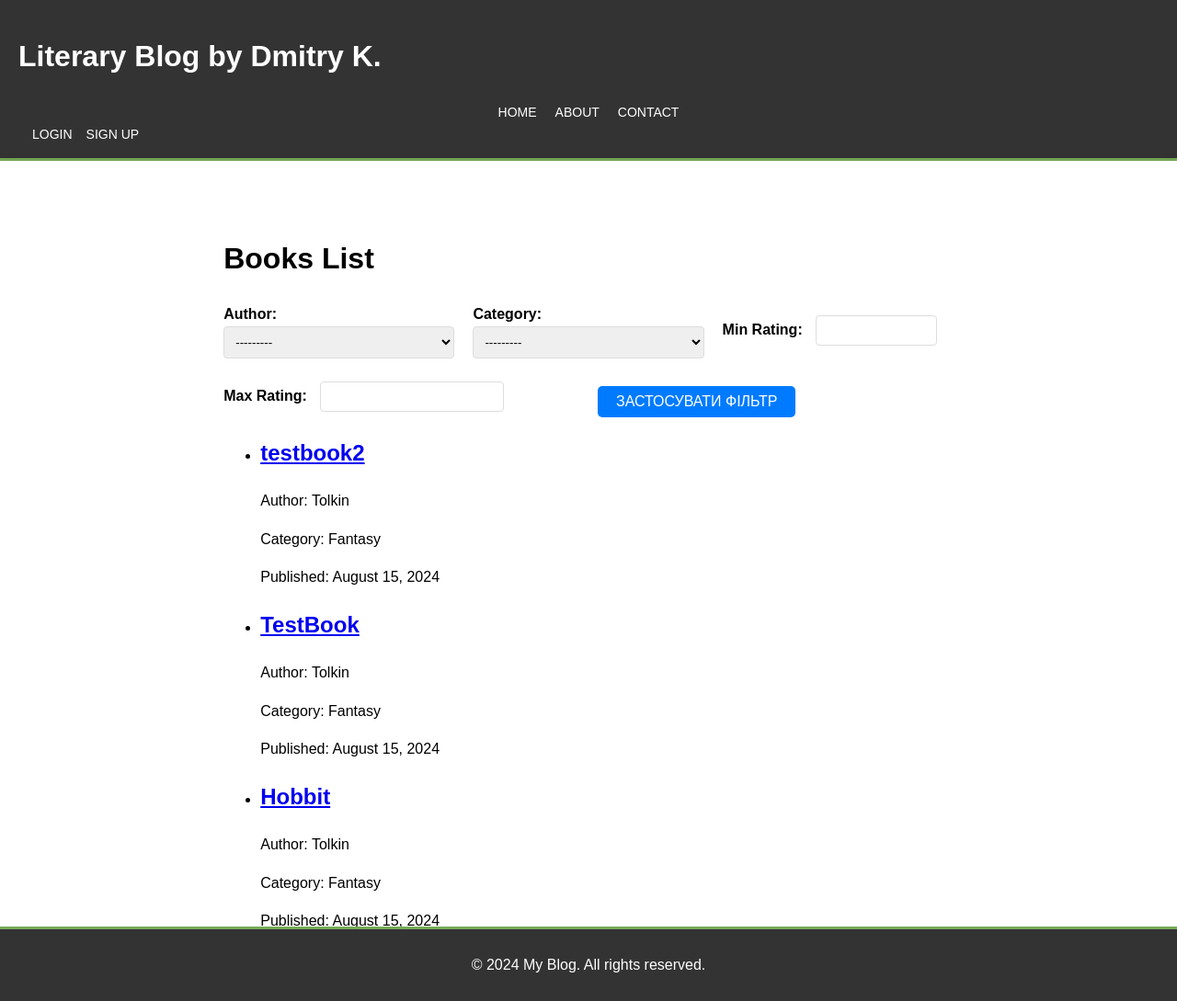
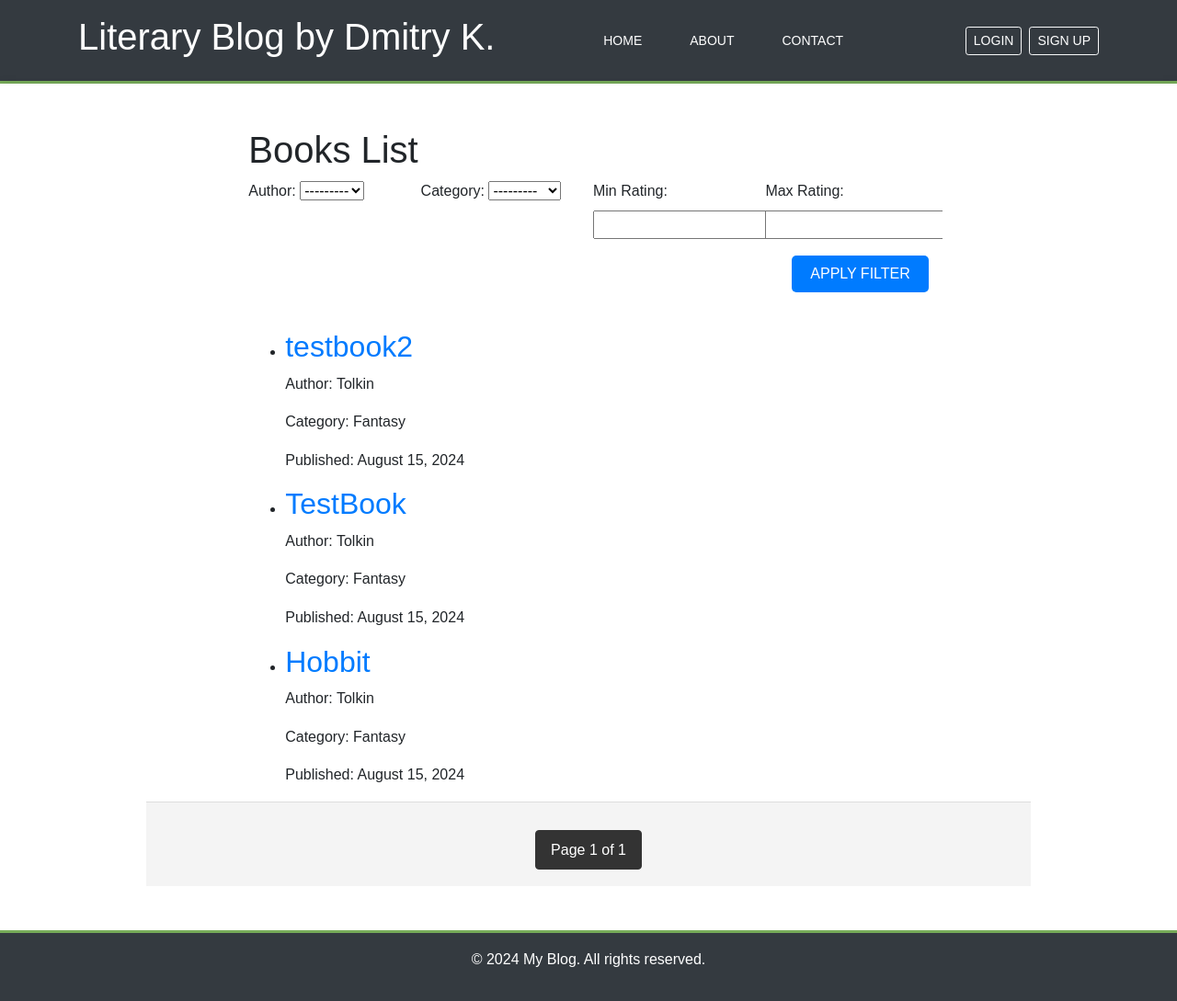
Before and after one commit to DonPomidon/LiteraryBlog, a Django app: page / in a window 1280 px wide. Shown: the whole page at 92% size. Run offline with Django 5.2, Linux system fonts and the light colour scheme; data comes from the database, SQL or seed files in the repository; both versions use the stored data as it was after the commit; some libraries are stand-ins or nearby versions.

Commit message:
Reworked design, validation on title and author when user try to add a new book, added the ability to edit review by users

```diff
--- a/blog/forms.py
+++ b/blog/forms.py
@@ -6,6 +6,12 @@ class ReviewForm(forms.ModelForm):
     class Meta:
         model = Review
         fields = ['comment', 'rating']
+
+
+class EditReviewForm(forms.ModelForm):
+    class Meta:
+        model = Review
+        fields = ['rating']
 
 
 class AddBookForm(forms.ModelForm):
--- a/blog/models.py
+++ b/blog/models.py
@@ -1,6 +1,9 @@
 from django.db import models
 from django.urls import reverse
 from accounts.models import CustomUser
+from django.core.validators import MaxValueValidator, MinValueValidator
+from django.utils import timezone
+from django.core.exceptions import ValidationError
 
 
 class Category(models.Model):
@@ -56,8 +59,9 @@ class Review(models.Model):
     book = models.ForeignKey(Book, related_name='reviews', on_delete=models.CASCADE)
     user = models.ForeignKey(CustomUser, on_delete=models.CASCADE)
     comment = models.TextField()
-    rating = models.FloatField(default=0, max_length=2)
+    rating = models.FloatField(default=0, validators=[MinValueValidator(0.0), MaxValueValidator(10.0)])
     created = models.DateTimeField(auto_now_add=True)
+    updated = models.DateTimeField(auto_now=True)
 
     class Meta:
         ordering = ['created']
@@ -69,5 +73,6 @@ class Review(models.Model):
         return f'Review by {self.user.username} - {self.book.title}'
 
     def save(self, *args, **kwargs):
+        self.updated = timezone.now()
         super().save(*args, **kwargs)
         self.book.update_rating()
--- a/blog/urls.py
+++ b/blog/urls.py
@@ -11,5 +11,6 @@ urlpatterns = [
     path('<int:book_id>/review/', views.book_review, name='book_review'),
     path('about/', views.blog_about, name='blog_about'),
     path('contacts/', views.blog_contacts, name='blog_contacts'),
-    path('add_book/', views.book_add, name='book_add')
+    path('add_book/', views.book_add, name='book_add'),
+    path('edit_review/<int:review_id>', views.edit_review, name='edit_review'),
 ]
--- a/blog/views.py
+++ b/blog/views.py
@@ -1,10 +1,31 @@
 from django.shortcuts import render, get_object_or_404, redirect
 from django.template.defaultfilters import slugify
-from .models import Book
+from .models import Book, Review
 from django.core.paginator import Paginator, EmptyPage, PageNotAnInteger
-from .forms import ReviewForm, AddBookForm, BookFilterForm
+from .forms import ReviewForm, AddBookForm, BookFilterForm, EditReviewForm
 from django.contrib.auth.decorators import login_required
 from django.views.decorators.http import require_POST
+
+
+def edit_review(request, review_id):
+    review = get_object_or_404(Review, id=review_id, user=request.user)
+
+    if request.method == 'POST':
+        form = EditReviewForm(request.POST, instance=review)
+        if form.is_valid():
+            form.save()
+            return redirect('blog:book_detail', year=review.book.publish.year,
+                            month=review.book.publish.month,
+                            day=review.book.publish.day,
+                            slug=review.book.slug)
+    else:
+        form = EditReviewForm(instance=review)
+
+    return render(request, 'blog/books/edit_reviews.html', {'form': form})
+
+
+
+
 
 
 def blog_about(request):
--- a/templates/blog/base.html
+++ b/templates/blog/base.html
@@ -6,44 +6,48 @@
     <meta charset="UTF-8">
     <meta name="viewport" content="width=device-width, initial-scale=1.0">
     <title>{% block title %}Literary Blog{% endblock %}</title>
+    <link rel="stylesheet" href="https://stackpath.bootstrapcdn.com/bootstrap/4.5.2/css/bootstrap.min.css">
     <link rel="stylesheet" href="{% static 'blog/css/styles.css' %}">
 </head>
 <body>
-    <header>
-        <div class="container">
-            <h1><a class="blog_header" href="{% url 'blog:book_list' %}">Literary Blog by Dmitry K.</a></h1>
+    <header class="bg-dark text-white py-3">
+        <div class="container d-flex justify-content-between align-items-center">
+            <h1><a class="text-white text-decoration-none" href="{% url 'blog:book_list' %}">Literary Blog by Dmitry K.</a></h1>
             <nav>
-                <ul>
-                    <li><a href="{% url 'blog:book_list' %}">Home</a></li>
-                    <li><a href="{% url 'blog:blog_about' %}">About</a></li>
-                    <li><a href="{% url 'blog:blog_contacts' %}">Contact</a></li>
+                <ul class="nav">
+                    <li class="nav-item"><a class="nav-link text-white" href="{% url 'blog:book_list' %}">Home</a></li>
+                    <li class="nav-item"><a class="nav-link text-white" href="{% url 'blog:blog_about' %}">About</a></li>
+                    <li class="nav-item"><a class="nav-link text-white" href="{% url 'blog:blog_contacts' %}">Contact</a></li>
                     {% if user.is_authenticated %}
-                        <li><a href="{% url 'blog:book_add' %}">Add new book</a></li>
+                        <li class="nav-item"><a class="nav-link text-white" href="{% url 'blog:book_add' %}">Add new book</a></li>
                     {% endif %}
                 </ul>
             </nav>
             <div class="auth-links">
                 {% if user.is_authenticated %}
-                    <div>Welcome, {{ user.username }}</div>
-                    <a href="{% url 'accounts:logout' %}">Logout</a>
+                    <div class="d-inline mr-3">Welcome, {{ user.username }}</div>
+                    <a class="btn btn-outline-light btn-sm" href="{% url 'accounts:logout' %}">Logout</a>
                 {% else %}
-                    <a href="{% url 'accounts:login' %}">Login</a>
-                    <a href="{% url 'accounts:register' %}">Sign Up</a>
+                    <a class="btn btn-outline-light btn-sm" href="{% url 'accounts:login' %}">Login</a>
+                    <a class="btn btn-outline-light btn-sm ml-2" href="{% url 'accounts:register' %}">Sign Up</a>
                 {% endif %}
             </div>
         </div>
     </header>
 
-    <div class="content">
+    <div class="content py-5">
         <div class="container">
             {% block content %}{% endblock %}
         </div>
     </div>
 
-    <footer>
+    <footer class="bg-dark text-white text-center py-3">
         <div class="container">
             <p>&copy; 2024 My Blog. All rights reserved.</p>
         </div>
     </footer>
+    <script src="https://code.jquery.com/jquery-3.5.1.slim.min.js"></script>
+    <script src="https://cdn.jsdelivr.net/npm/@popperjs/core@2.5.3/dist/umd/popper.min.js"></script>
+    <script src="https://stackpath.bootstrapcdn.com/bootstrap/4.5.2/js/bootstrap.min.js"></script>
 </body>
 </html>
--- a/templates/blog/books/detail.html
+++ b/templates/blog/books/detail.html
@@ -21,6 +21,10 @@
                     <p><strong>{{ review.user.username }}</strong> ({{ review.created|date:"F j, Y" }})</p>
                     <p>{{ review.comment|linebreaks }}</p>
                     <p>Rating: {{ review.rating }}</p>
+
+                    {% if user == review.user %}
+                        <a href="{% url 'blog:edit_review' review.id %}">Edit</a>
+                    {% endif %}
                 </div>
             {% endfor %}
         {% else %}
--- a/templates/blog/books/list.html
+++ b/templates/blog/books/list.html
@@ -6,22 +6,28 @@
     <div class="container">
         <h1>Books List</h1>
 
-        <form method="get" class="filter-form">
-            <div class="filter-group">
-                <div class="filter-item">
-                    {{ form.author.label_tag }} {{ form.author }}
+        <form method="get" class="filter-form mb-4">
+            <div class="form-row">
+                <div class="form-group col-md-3 mb-2">
+                    {{ form.author.label_tag }}
+                    {{ form.author }}
                 </div>
-                <div class="filter-item">
-                    {{ form.category.label_tag }} {{ form.category }}
+                <div class="form-group col-md-3 mb-2">
+                    {{ form.category.label_tag }}
+                    {{ form.category }}
                 </div>
-                <div class="filter-item">
-                    {{ form.min_rating.label_tag }} {{ form.min_rating }}
+                <div class="form-group col-md-3 mb-2">
+                    {{ form.min_rating.label_tag }}
+                    {{ form.min_rating }}
                 </div>
-                <div class="filter-item">
-                    {{ form.max_rating.label_tag }} {{ form.max_rating }}
+                <div class="form-group col-md-3 mb-2">
+                    {{ form.max_rating.label_tag }}
+                    {{ form.max_rating }}
                 </div>
-                <div class="filter-item">
-                    <button type="submit" class="btn">Застосувати фільтр</button>
+            </div>
+            <div class="form-row">
+                <div class="form-group col-md-12 text-right">
+                    <button type="submit" class="btn btn-primary">Apply filter</button>
                 </div>
             </div>
         </form>
```
Also changed, not shown: templates/blog/books/edit_reviews.html (added, +14 -0 lines), blog/migrations/0005_review_updated_alter_review_rating.py (added), db.sqlite3.
